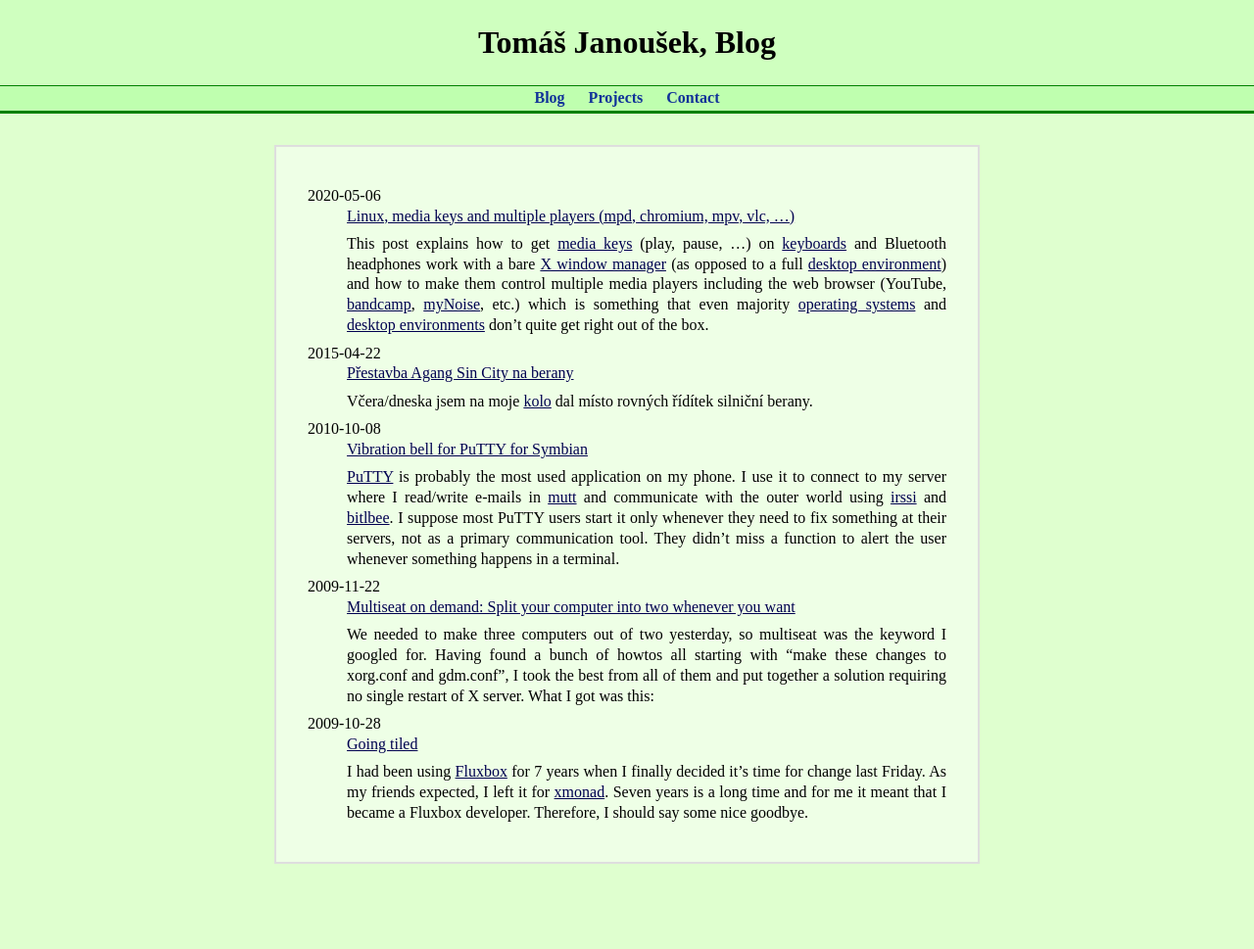
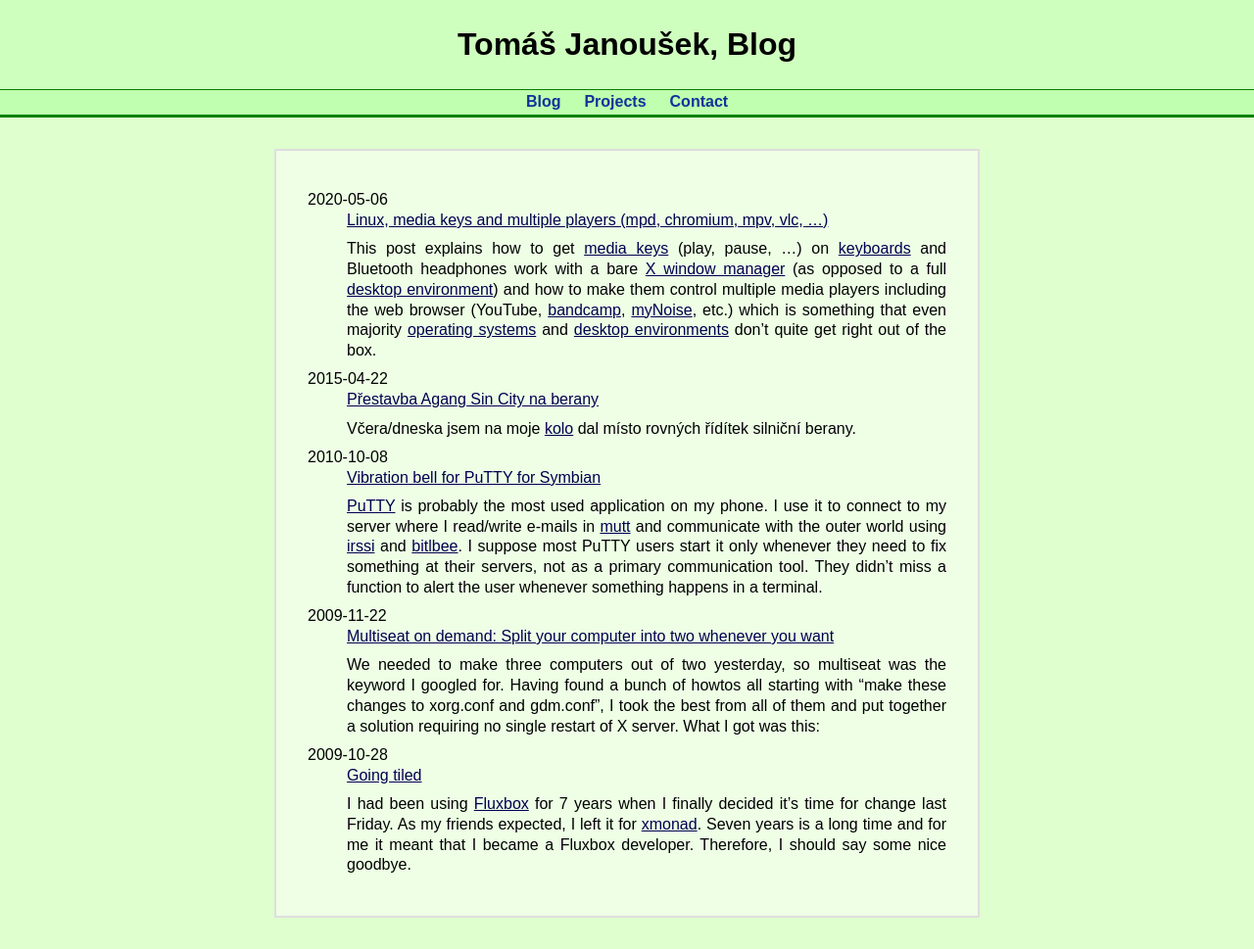
Before and after one commit to liskin/work.lisk.in, a Jekyll site: the page built from index.html, in a window 1280 px wide. Shown: the whole page at 98% size. Built offline with Jekyll 4.4.1, drawn with Linux system fonts in a browser that asks for light colours; the list of posts is cut into pages by our own code; before the commit the page ends 914 px from its top, so only the background shows below that.

Commit message:
Tweak HTML/CSS a bit

```diff
--- a/_layouts/default.html
+++ b/_layouts/default.html
@@ -25,15 +25,15 @@
 		<title>{% if page.date %}{{ page.title }} — Tomáš Janoušek, Blog{% else %}Tomáš Janoušek, {{ page.title }}{% endif %}</title>
 	</head>
 	<body>
-		<div id="nadpis">
-			<h1 class="center">Tomáš Janoušek, {% if page.date %}Blog{% else %}{{ page.title }}{% endif %}</h1>
-		</div>
+		<header>
+			<h1>Tomáš Janoušek, {% if page.date %}Blog{% else %}{{ page.title }}{% endif %}</h1>
+		</header>
 
-		<div id="navdiv"><ul id="nav">
+		<nav><ul id="nav">
 			<li><a href="/"><strong>Blog</strong></a></li>
 			<li><a href="https://github.com/liskin?tab=repositories"><strong>Projects</strong></a></li>
 			<li><a href="/contact/"><strong>Contact</strong></a></li>
-		</ul></div>
+		</ul></nav>
 
 		{% if page.date %}
 		<article id="content" class="hyphenate" {% if page.lang %} lang="{{ page.lang }}" {% endif %} >
--- a/styles/main.css
+++ b/styles/main.css
@@ -2,11 +2,6 @@
 	margin: 0;
 	line-height: 1.3;
 }
-
-.mensi { font-size: smaller; }
-.center { text-align: center; }
-.right { text-align: right; }
-.clear { clear: both; }
 
 a, a:link, a:visited { color: #000050; }
 a:hover { background-color: #080; color: white; text-decoration: none; }
@@ -37,9 +32,8 @@
 table.border { border-width: 1px; }
 
 
-div#nadpis {
-	padding: 0.5em;
-}
+body > header { padding: 0.5em; }
+body > header h1 { text-align: center; }
 
 div#content, article#content {
 	padding: 1em;
@@ -47,10 +41,11 @@
 
 @media screen {
 	body {
+		font-family: sans-serif;
 		background-color: #dfffcf;
 	}
 
-	div#nadpis {
+	body > header {
 		background-color: #cfffbf;
 	}
 
@@ -177,6 +172,12 @@
 	}
 }
 
+@media print {
+	details#toc {
+		display: none;
+	}
+}
+
 div.iframe {
 	position: relative;
 	overflow: hidden;
--- a/styles/nav.css
+++ b/styles/nav.css
@@ -68,14 +68,14 @@
 	text-decoration: none;
 }
 
-div#navdiv {
+body > nav {
 	background-color: #bfffaf;
 	border-top: 1px solid green;
 	border-bottom: 3px solid green;
 }
 
 @media print {
-	div#navdiv {
+	body > nav {
 		visibility: hidden;
 	}
 }
```
